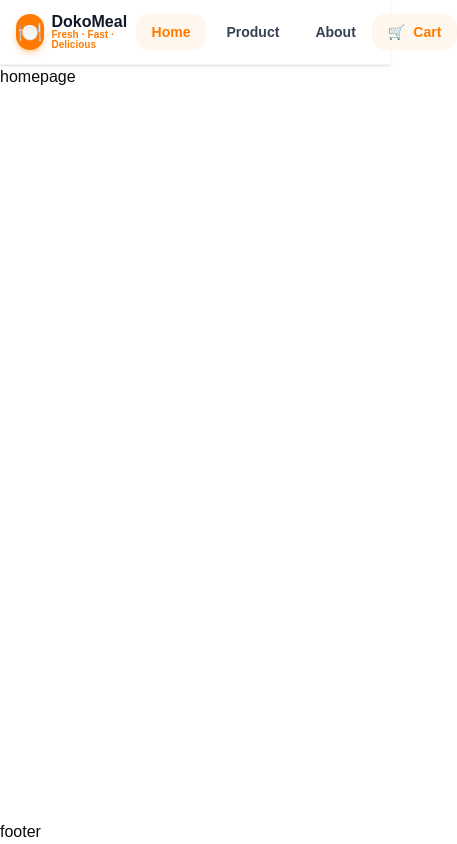
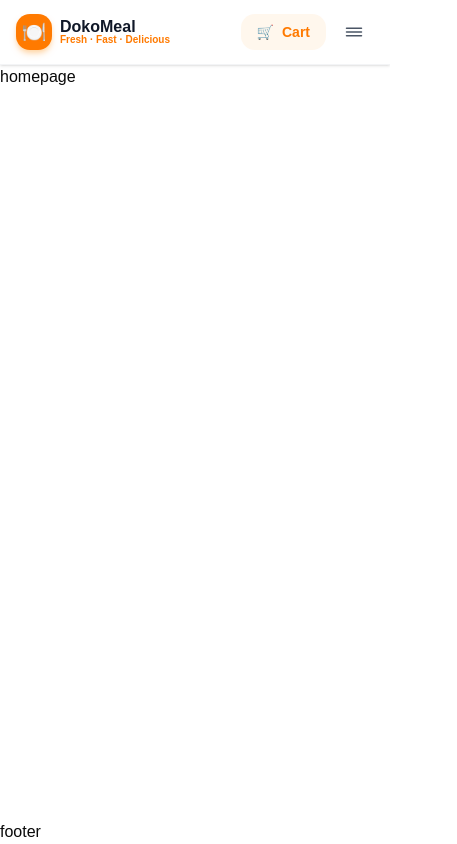
Before and after one commit to sarinashresthaa/dokomeal, a React (Vite) app: page / in a window 390 px wide. Shown: the whole page, 457 px wide, since content can reach past the window. Built offline with nearby package versions, Linux system fonts and the light colour scheme.

Commit message:
feat: make navbar responsive

```diff
--- a/src/components/Layout/Navbar.tsx
+++ b/src/components/Layout/Navbar.tsx
@@ -1,5 +1,7 @@
 import { ROUTES } from "@/routes/routes"
+import { useState } from "react"
 import { Link, useLocation, useNavigate } from "react-router-dom"
+import { IoCloseOutline, IoReorderThreeOutline } from "react-icons/io5"
 
 const menus = [
   { name: "Home", href: ROUTES.HOME },
@@ -8,6 +10,7 @@
 ]
 
 const Navbar = () => {
+  const [open, setOpen] = useState<boolean>(false)
   const navigate = useNavigate()
   const location = useLocation()
   return (
@@ -30,15 +33,15 @@
               </div>
             </div>
           </button>
-          <div className="flex items-center gap-1">
+          <div className="hidden items-center gap-1 md:flex">
             {menus.map((item, index) => (
               <Link
                 key={index}
                 to={item.href}
                 className={
                   location.pathname === item.href
-                    ? "rounded-xl bg-orange-50 px-4 py-2 text-sm font-semibold text-[#FF7A00] transition-all hover:bg-orange-50 hover:text-[#FF7A00]"
-                    : "px-4 py-2 text-sm font-semibold text-gray-700"
+                    ? "rounded-xl bg-orange-50 px-4 py-2 text-sm font-semibold text-[#FF7A00] transition-all"
+                    : "px-4 py-2 text-sm font-semibold text-gray-700 hover:bg-orange-50 hover:text-[#FF7A00]"
                 }
               >
                 {item.name}
@@ -46,12 +49,46 @@
             ))}
           </div>
           <div className="flex items-center gap-2">
-            <button className="relative flex items-center gap-2 px-4 py-2 text-[#FF7A00] font-semibold text-sm bg-orange-50 hover:bg-orange-100 hover:text-[#FF7A00] rounded-xl transition-colors">
+            <button
+              className="relative flex items-center gap-2 rounded-xl bg-orange-50 px-4 py-2 text-sm font-semibold text-[#FF7A00] transition-colors hover:bg-orange-100 hover:text-[#FF7A00]"
+              onClick={() => navigate(ROUTES.CART)}
+            >
               <span>🛒</span>
               <span>Cart</span>
             </button>
+            <button
+              className="rounded-xl p-2 text-gray-600 transition-colors hover:bg-gray-100 md:hidden"
+              onClick={() => setOpen(!open)}
+            >
+              {open ? (
+                <IoCloseOutline size={24} />
+              ) : (
+                <IoReorderThreeOutline size={24} />
+              )}
+            </button>
           </div>
         </div>
+
+        {open && (
+          <div
+            className="md:hiden flex flex-col gap-1 pb-4"
+            onClick={() => setOpen(false)}
+          >
+            {menus?.map((item, index) => (
+              <Link
+                key={index}
+                to={item.href}
+                className={
+                  location.pathname === item.href
+                    ? "rounded-xl bg-orange-50 px-4 py-2 text-sm font-semibold text-[#FF7A00] transition-all"
+                    : "px-4 py-3 text-sm font-semibold text-gray-700 hover:bg-orange-50 hover:text-[#FF7A00] rounded-xl"
+                }
+              >
+                {item.name}
+              </Link>
+            ))}
+          </div>
+        )}
       </div>
     </nav>
   )
```
